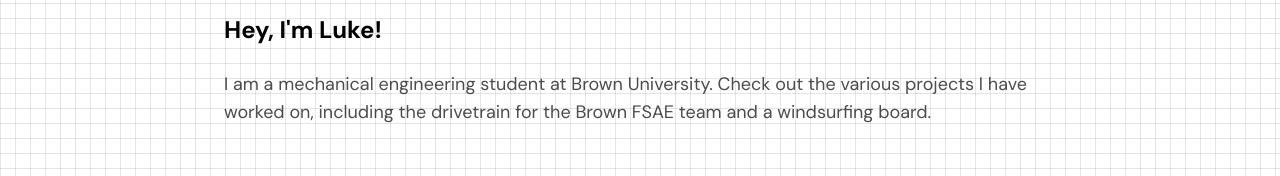
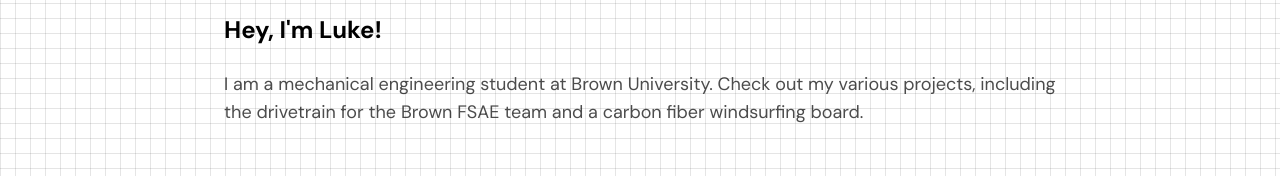
Before and after one commit to lukerhoads/lukerhoads.github.io, a React (Vite) app: page / in a window 1280 px wide. Shown: the part 162-338 px from the top of the page. Built offline with nearby package versions, Linux system fonts and the light colour scheme.

Commit message:
Changed page title and reworded intro

```diff
--- a/index.html
+++ b/index.html
@@ -4,7 +4,7 @@
   <head>
     <meta charset="UTF-8" />
     <meta name="viewport" content="width=device-width, initial-scale=1.0" />
-    <title>mech-design-showcase</title>
+    <title>Luke Rhoads</title>
     <meta name="description" content="Lovable Generated Project" />
     <meta name="author" content="Lovable" />
     <meta property="og:image" content="/og-image.png" />
--- a/src/pages/Index.tsx
+++ b/src/pages/Index.tsx
@@ -22,7 +22,7 @@ const Index = () => {
         <div className="max-w-4xl mx-auto">
           <h2 className="text-2xl font-bold mb-6">Hey, I'm Luke!</h2>
           <p className="text-lg text-black/70">
-            I am a mechanical engineering student at Brown University. Check out the various projects I have worked on, including the drivetrain for the Brown FSAE team and a windsurfing board.
+            I am a mechanical engineering student at Brown University. Check out my various projects, including the drivetrain for the Brown FSAE team and a carbon fiber windsurfing board.
           </p>
         </div>
       </header>
```
